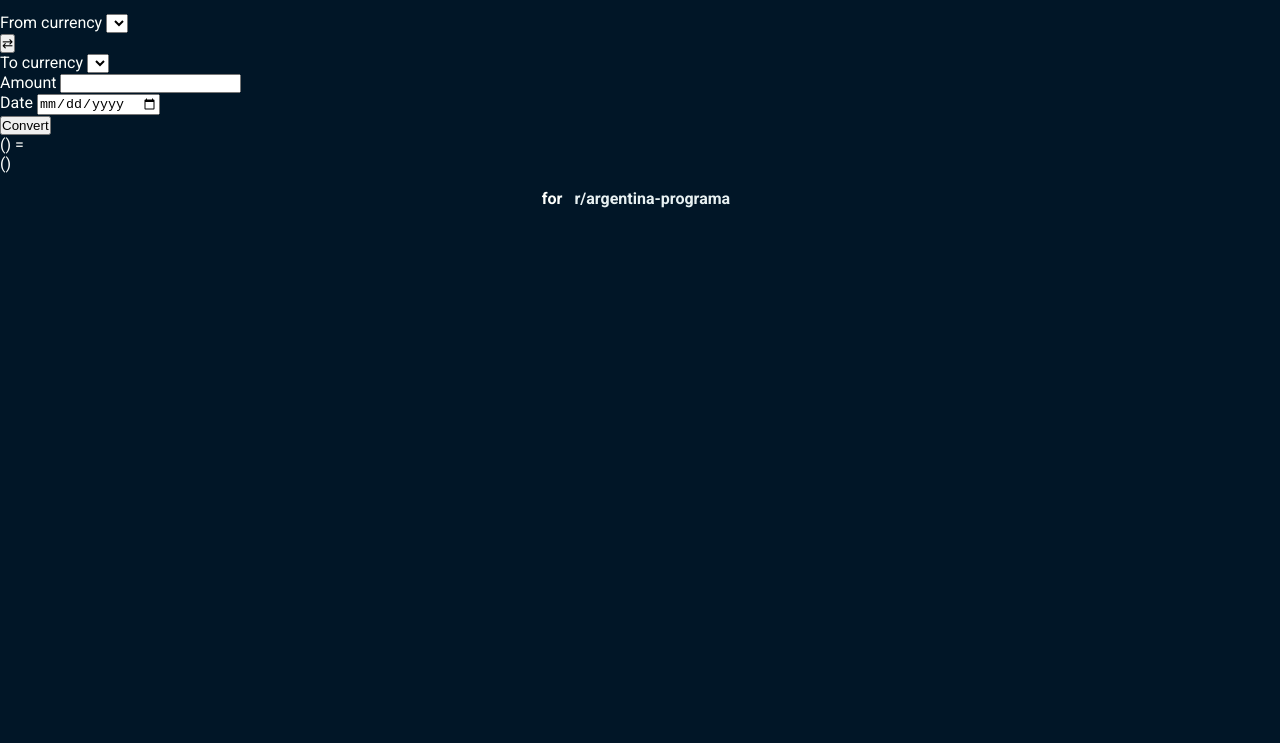
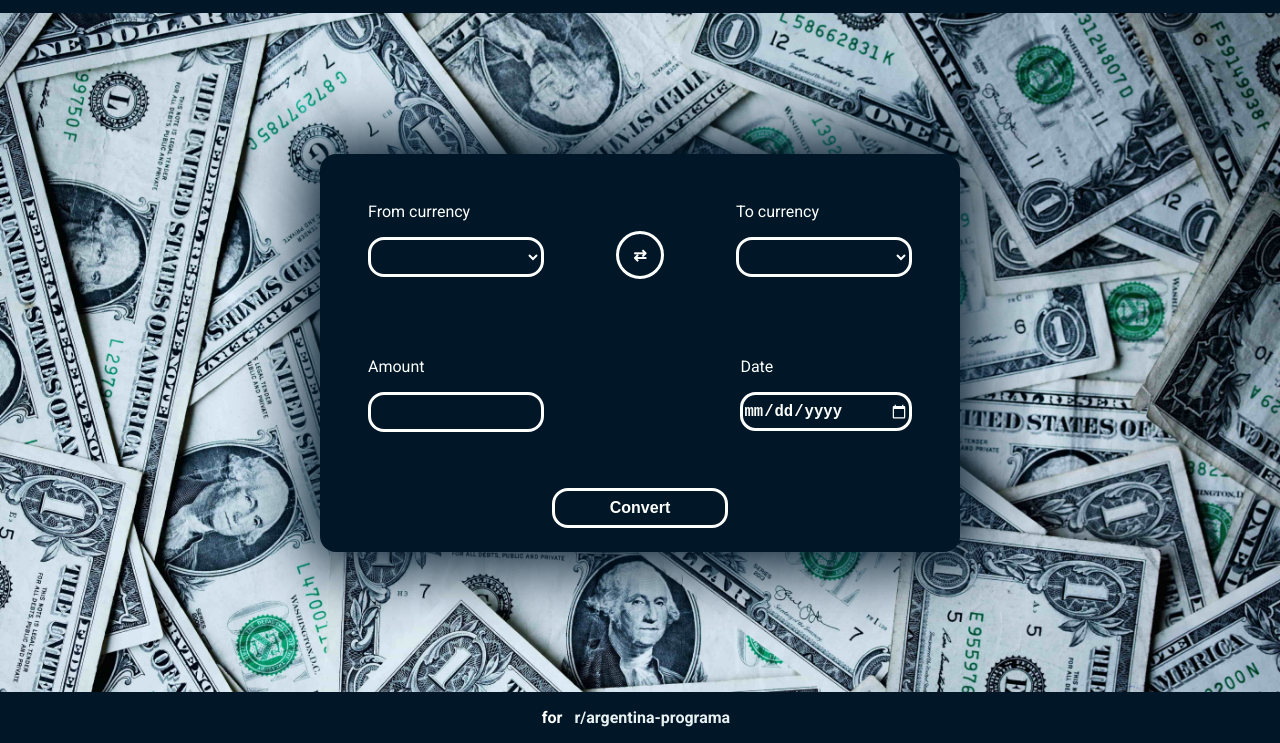
Before and after one commit to leonelmosqueda/exchange-rates, a plain HTML site: page index.html in a window 1280 px wide. Shown: the part 57-800 px from the top of the page. Drawn offline with Linux system fonts and the light colour scheme.

Commit message:
Add styles to main section

```diff
--- a/css/styles.css
+++ b/css/styles.css
@@ -90,3 +90,132 @@ body {
     background-image: linear-gradient(0deg, #06bee1 0%, #ffffff 50%, #06bee1 100%);
     box-shadow: 0 0 15px 0 #06BEE1;
 }
+
+.main {
+    flex: 1;
+    display: flex;
+    justify-content: center;
+    align-items: center;
+    background-image: url(../img/background.jpg);
+    background-size: cover;
+}
+
+.main .form-container {
+    display: flex;
+    flex-direction: column;
+    width: 50vw;
+    background-color: var(--main-color);
+    color: var(--secondary-color);
+    border-radius: var(--border-radius);
+    box-shadow: 0 0 4em 1em var(--main-color);
+    overflow: hidden;
+    padding: 1.5em;
+}
+
+.select-currency,
+.currency-settings {
+    display: flex;
+    justify-content: space-between;
+    align-items: center;
+    margin: 1.5em;
+    flex-wrap: wrap;
+}
+
+.container-select,
+.container-input {
+    display: flex;
+    flex-direction: column;
+    gap: 1em;
+    flex-wrap: wrap;
+}
+
+.select,
+.input,
+.btn-convert {
+    height: 2.5em;
+    width: 11em;
+    border: solid var(--secondary-color);
+    border-radius: var(--border-radius);
+    background-color: inherit;
+    color: inherit;
+    font-size: 1em;
+    font-weight: 700;
+    transition: var(--transition);
+    cursor: pointer;
+}
+
+.text-error {
+    height: 16px;
+    color: var(--error-color);
+    font-size: .8em;
+}
+
+.btn-swap {
+    width: 3em;
+    height: 3em;
+    border-radius: 50%;
+    background-color: inherit;
+    color: inherit;
+    border: solid var(--secondary-color);
+    font-size: 1em;
+    font-weight: 900;
+    cursor: pointer;
+    transition: var(--transition);
+}
+
+.btn-swap:hover {
+    background-color: var(--secondary-color);
+    color: var(--main-color);
+}
+
+.input-date {
+    font-size: 1.2em;
+    color-scheme: dark;
+}
+
+input::-webkit-outer-spin-button,
+input::-webkit-inner-spin-button {
+    -webkit-appearance: none;
+    margin: 0;
+}
+
+input[type=number] {
+    -moz-appearance:textfield;
+}
+
+.convert-btn {
+    display: flex;
+    justify-content: center;
+    align-items: center;
+}
+
+.btn-convert:hover {
+    color: var(--secondary-color);
+    background-color: var(--hover-color);
+    border: solid var(--hover-color);
+}
+
+.result-conversion {
+    display: flex;
+    flex-direction: column;
+    margin: 1em auto;
+    gap: .5em;
+}
+
+.base-currency {
+    font-size: .9em;
+    font-weight: 400;
+}
+
+.converted-currency {
+    font-size: 1.5em;
+    font-weight: 700;
+}
+
+.success-color {
+    color: var(--success-color);
+}
+
+.hidden {
+    display: none;
+}
```
